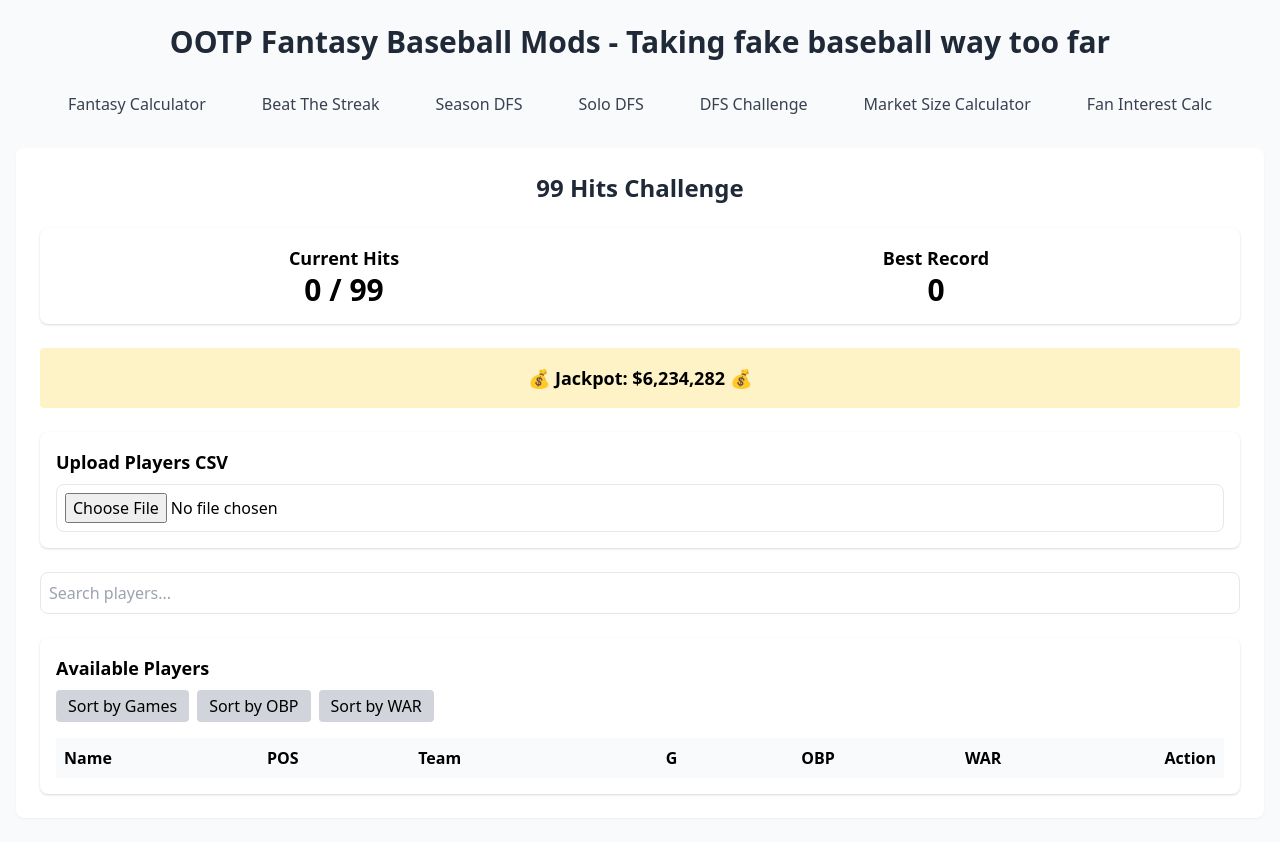
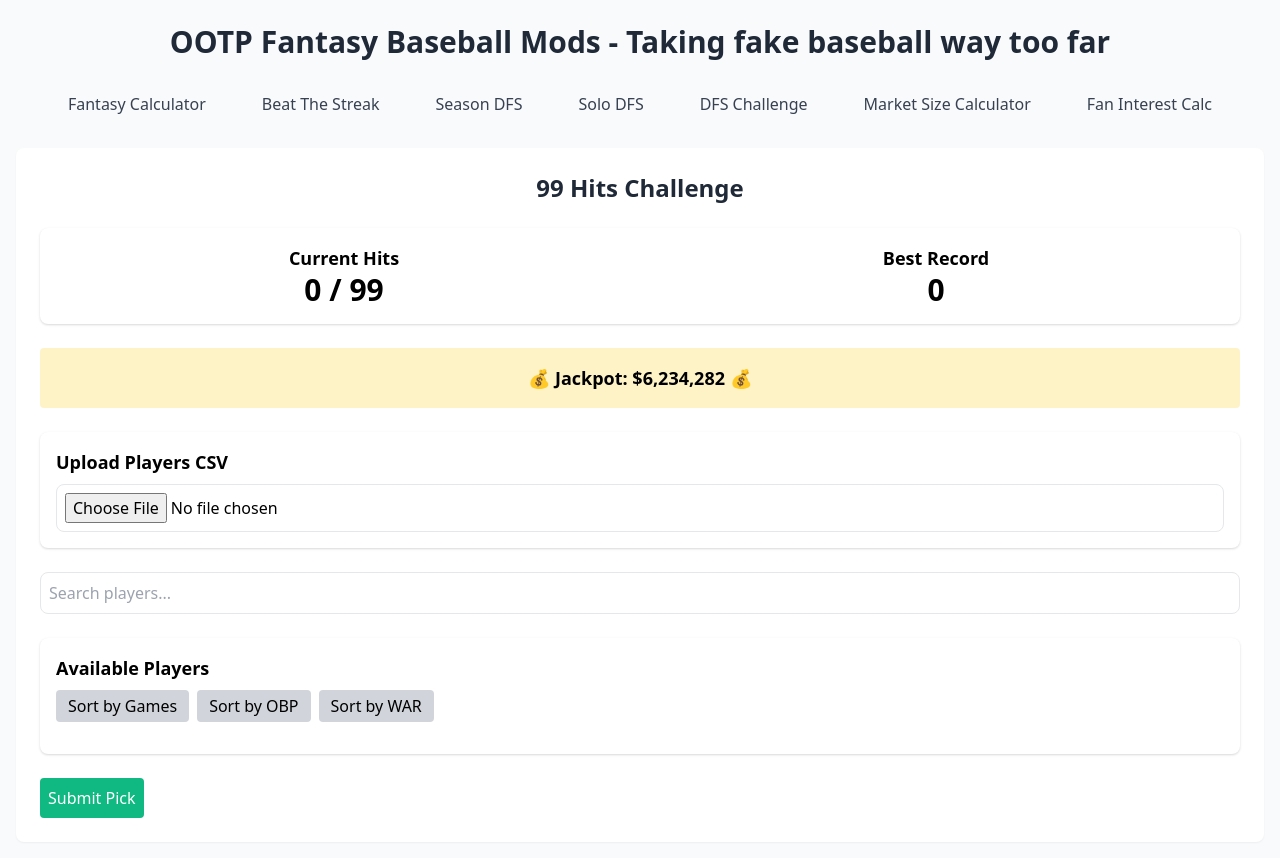
Before and after one commit to quarterback/SimBaseballCalc, a React (Create React App) app: page /beat-the-streak in a window 1280 px wide. Shown: the top 858 px of the page. Built offline with nearby package versions, Linux system fonts and the light colour scheme.

Commit message:
Update BeatTheStreak.js

```diff
--- a/src/BeatTheStreak.js
+++ b/src/BeatTheStreak.js
@@ -46,6 +46,7 @@ const BeatTheStreak = () => {
           }
 
           const processedPlayers = results.data.map(player => ({
+            id: `${player.Name}-${player.TM}`,
             name: player.Name || 'Unknown',
             pos: player.POS || 'Unknown',
             team: player.TM || 'Unknown',
@@ -67,10 +68,9 @@ const BeatTheStreak = () => {
 
   const makePick = (player) => {
     setError('');
-
     setSelectedPlayers((prev) => {
-      if (prev.includes(player)) {
-        return prev.filter(p => p !== player);
+      if (prev.some((p) => p.id === player.id)) {
+        return prev.filter((p) => p.id !== player.id);
       }
 
       if (prev.length >= 1 && !eitherOrUsed) {
@@ -118,13 +118,29 @@ const BeatTheStreak = () => {
     setSelectedPlayers([]);
   };
 
+  // Sorting Logic
+  const toggleSort = (field) => {
+    const order = sortField === field && sortOrder === 'asc' ? 'desc' : 'asc';
+    setSortField(field);
+    setSortOrder(order);
+
+    const sortedPlayers = [...availablePlayers].sort((a, b) => {
+      return order === 'asc' ? a[field] - b[field] : b[field] - a[field];
+    });
+
+    setAvailablePlayers(sortedPlayers);
+  };
+
   // Pagination Logic
+  const filteredPlayers = availablePlayers.filter(player =>
+    player.name.toLowerCase().includes(searchQuery.toLowerCase())
+  );
   const indexOfLastPlayer = currentPage * playersPerPage;
   const indexOfFirstPlayer = indexOfLastPlayer - playersPerPage;
-  const currentPlayers = availablePlayers.slice(indexOfFirstPlayer, indexOfLastPlayer);
+  const currentPlayers = filteredPlayers.slice(indexOfFirstPlayer, indexOfLastPlayer);
 
   const nextPage = () => {
-    if (indexOfLastPlayer < availablePlayers.length) {
+    if (indexOfLastPlayer < filteredPlayers.length) {
       setCurrentPage(prev => prev + 1);
     }
   };
@@ -133,23 +149,6 @@ const BeatTheStreak = () => {
     if (currentPage > 1) {
       setCurrentPage(prev => prev - 1);
     }
-  };
-
-  // Sorting Logic
-  const toggleSort = (field) => {
-    const order = sortField === field && sortOrder === 'asc' ? 'desc' : 'asc';
-    setSortField(field);
-    setSortOrder(order);
-
-    const sortedPlayers = [...availablePlayers].sort((a, b) => {
-      if (order === 'asc') {
-        return a[field] - b[field];
-      } else {
-        return b[field] - a[field];
-      }
-    });
-
-    setAvailablePlayers(sortedPlayers);
   };
 
   return (
@@ -185,7 +184,6 @@ const BeatTheStreak = () => {
           <div className="bg-white shadow p-4 rounded-lg">
             <h3 className="text-lg font-semibold mb-2">Available Players</h3>
 
-            {/* Sorting Buttons */}
             <div className="flex space-x-2 mb-4">
               <button onClick={() => toggleSort('games')} className="px-3 py-1 bg-gray-300 rounded">Sort by Games</button>
               <button onClick={() => toggleSort('obp')} className="px-3 py-1 bg-gray-300 rounded">Sort by OBP</button>
@@ -193,27 +191,11 @@ const BeatTheStreak = () => {
             </div>
 
             <table className="min-w-full">
-              <thead className="bg-gray-50">
-                <tr>
-                  <th className="p-2 text-left">Name</th>
-                  <th className="p-2 text-left">POS</th>
-                  <th className="p-2 text-left">Team</th>
-                  <th className="p-2 text-right">G</th>
-                  <th className="p-2 text-right">OBP</th>
-                  <th className="p-2 text-right">WAR</th>
-                  <th className="p-2 text-right">Action</th>
-                </tr>
-              </thead>
               <tbody>
-                {currentPlayers.map((player, idx) => (
-                  <tr key={idx} className="border-t">
+                {currentPlayers.map(player => (
+                  <tr key={player.id} className="border-t">
                     <td className="p-2">{player.name}</td>
-                    <td className="p-2">{player.pos}</td>
-                    <td className="p-2">{player.team}</td>
-                    <td className="p-2 text-right">{player.games}</td>
-                    <td className="p-2 text-right">{player.obp.toFixed(3)}</td>
-                    <td className="p-2 text-right">{player.war}</td>
-                    <td className="p-2 text-right">
+                    <td className="p-2">
                       <button onClick={() => makePick(player)} className="px-3 py-1 bg-blue-500 text-white rounded">Pick</button>
                     </td>
                   </tr>
@@ -221,6 +203,8 @@ const BeatTheStreak = () => {
               </tbody>
             </table>
           </div>
+
+          <button onClick={submitPick} className="mt-4 bg-green-500 text-white p-2 rounded">Submit Pick</button>
         </>
       )}
     </div>
```
